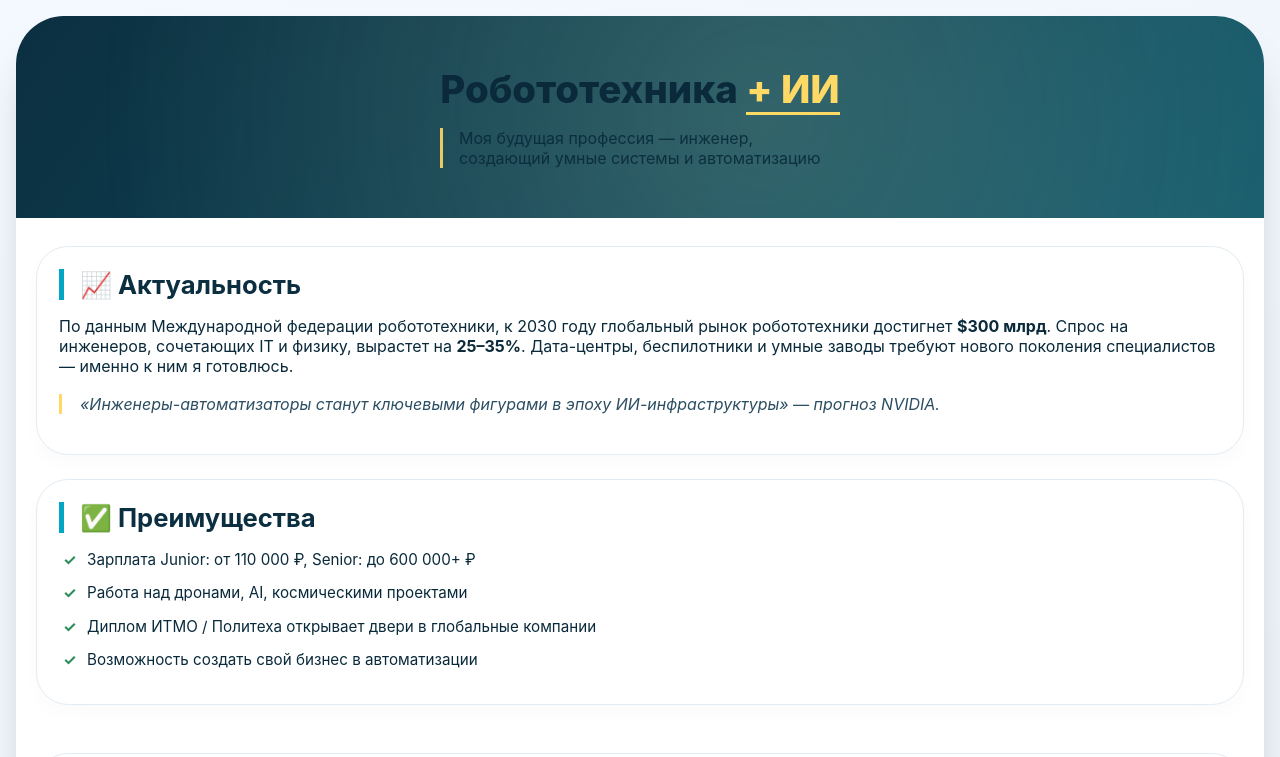
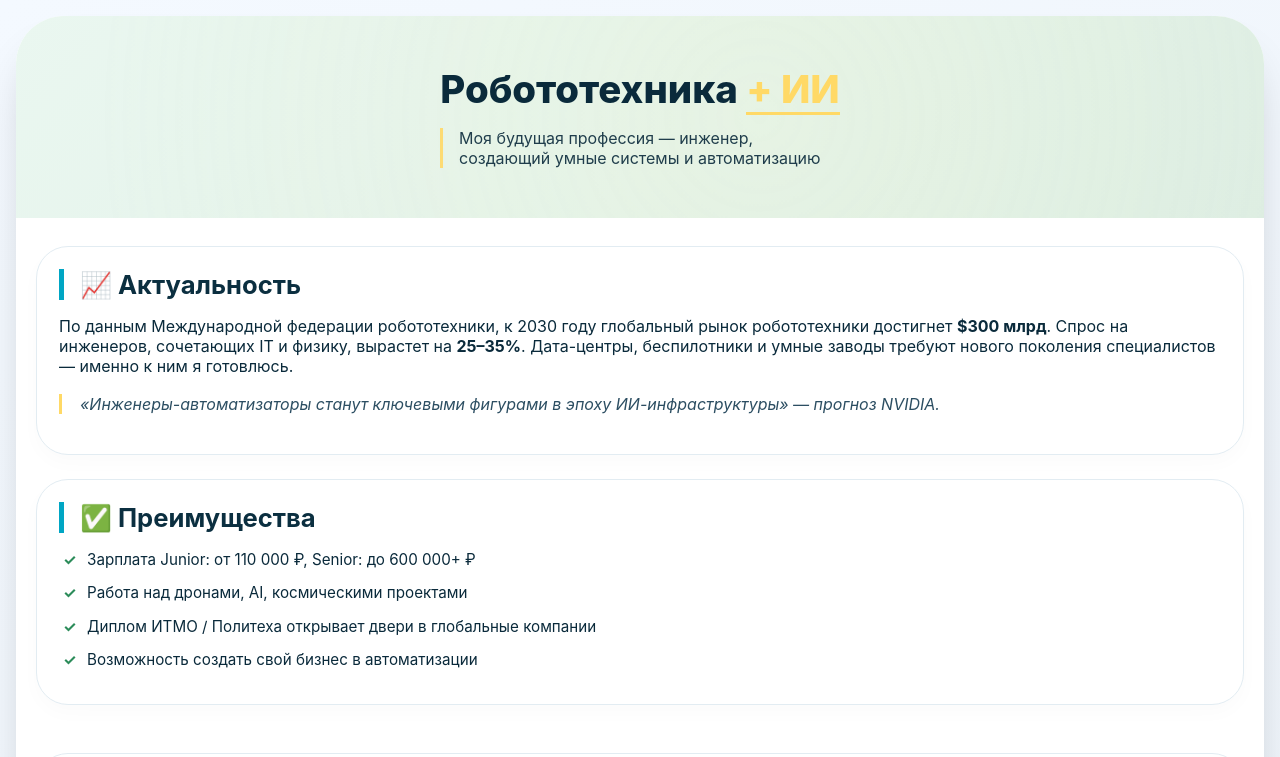
Before and after one commit to adamgapik/myfutureprofession, a plain HTML site: page index.html in a window 1280 px wide. Shown: the top 757 px of the page. Drawn offline with Linux system fonts and the light colour scheme; no server answers.

Commit message:
Update index.html

```diff
--- a/index.html
+++ b/index.html
@@ -32,7 +32,7 @@
 
         /* hero анимация */
         .hero {
-            background: linear-gradient(125deg, #0b2f40 0%, #145c6e 100%);
+            background: linear-gradient(135deg, #eaf7f0 0%, #ddeee4 100%);
             padding: 50px 24px;
             text-align: center;
             position: relative;
```
